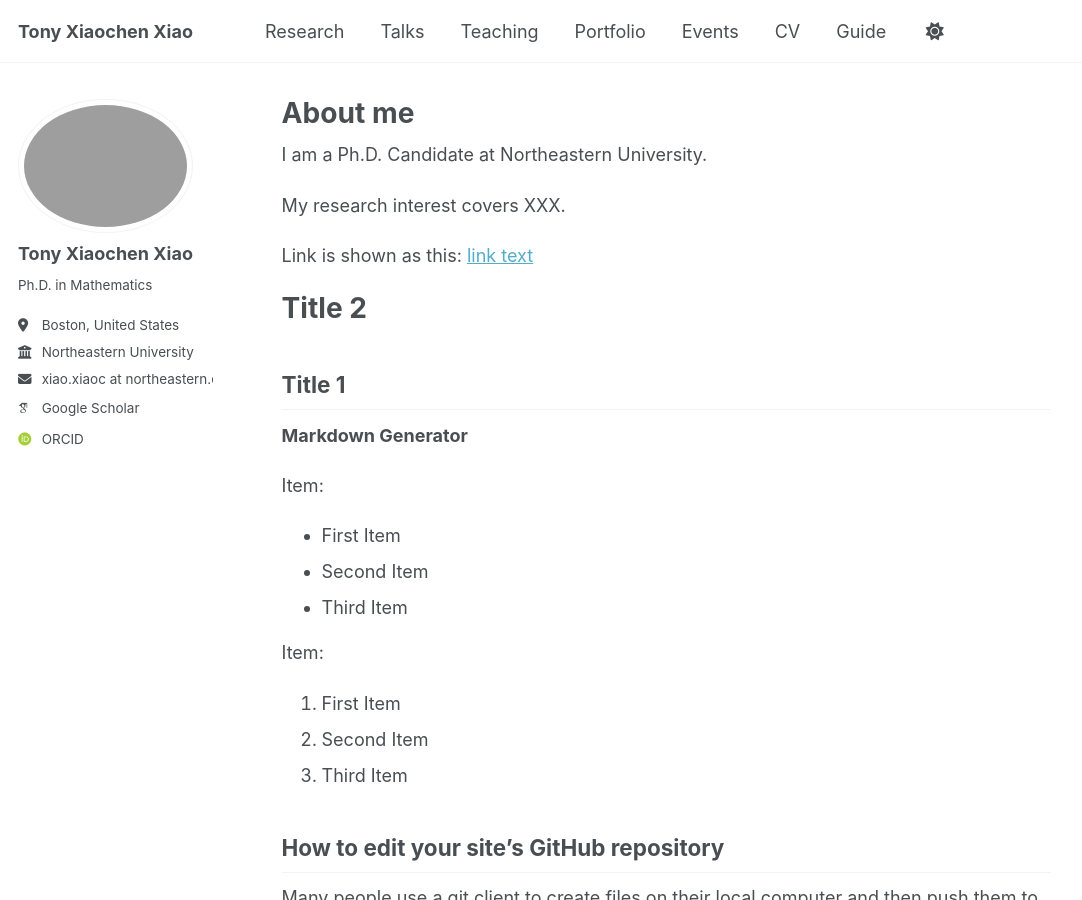
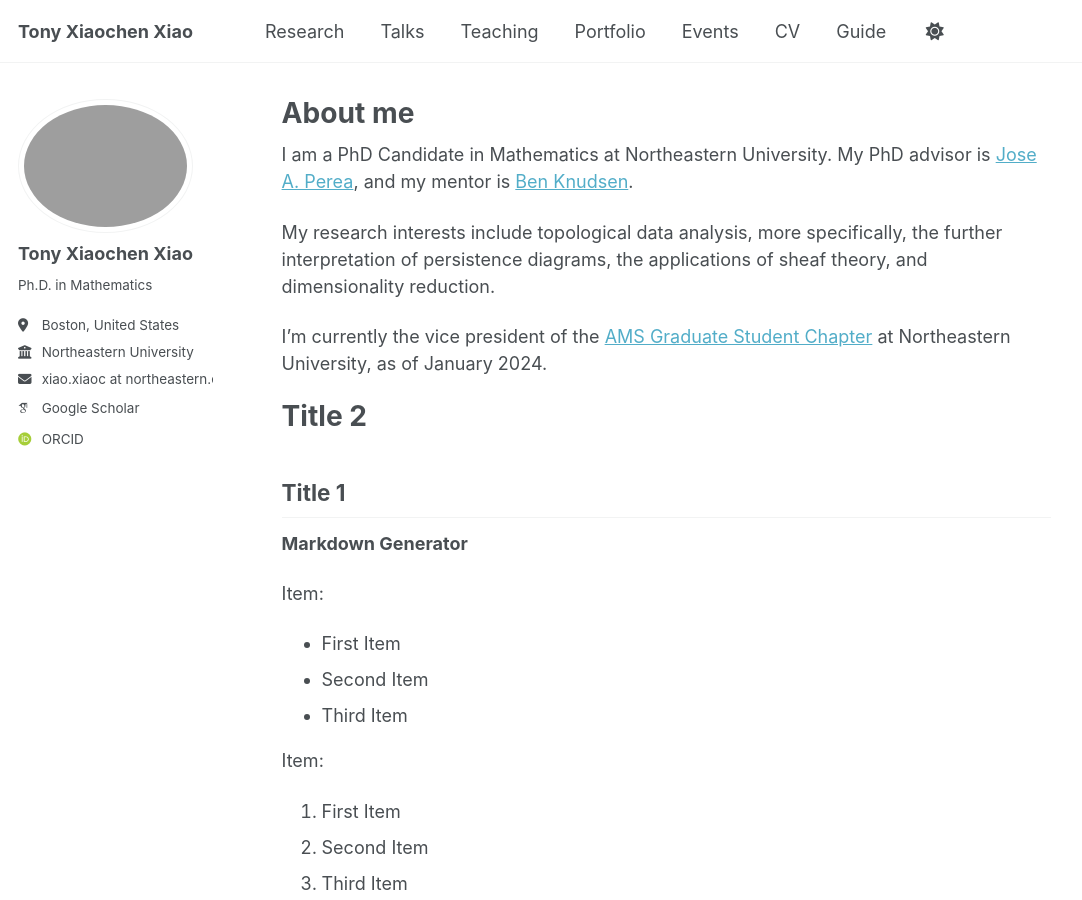
Before and after one commit to tonyxiaochenxiao/tonyxiaochenxiao.github.io, a Jekyll site: the page built from _pages/about.md, in a window 1280 px wide and 900 px high. Shown: the whole window, without its empty margins (0-1082 px from the left). Built offline with Jekyll 4.4.1, drawn with Linux system fonts in a browser that asks for light colours; some web fonts are replaced; a script that is not in the unit is left out.

Commit message:
Update about.md

```diff
--- a/_pages/about.md
+++ b/_pages/about.md
@@ -7,11 +7,11 @@ redirect_from:
   - /about.html
 ---
 
-I am a Ph.D. Candidate at Northeastern University.
+I am a PhD Candidate in Mathematics at Northeastern University. My PhD advisor is [Jose A. Perea](https://www.joperea.com/), and my mentor is [Ben Knudsen](https://knudsen.sites.northeastern.edu/).
 
-My research interest covers XXX.
+My research interests include topological data analysis, more specifically, the further interpretation of persistence diagrams, the applications of sheaf theory, and dimensionality reduction.
 
-Link is shown as this: [link text](https://github.com/academicpages/academicpages.github.io)
+I'm currently the vice president of the [AMS Graduate Student Chapter](https://www.ams.org/membership/studentchapters) at Northeastern University, as of January 2024.
 
 Title 2
 ======
```
